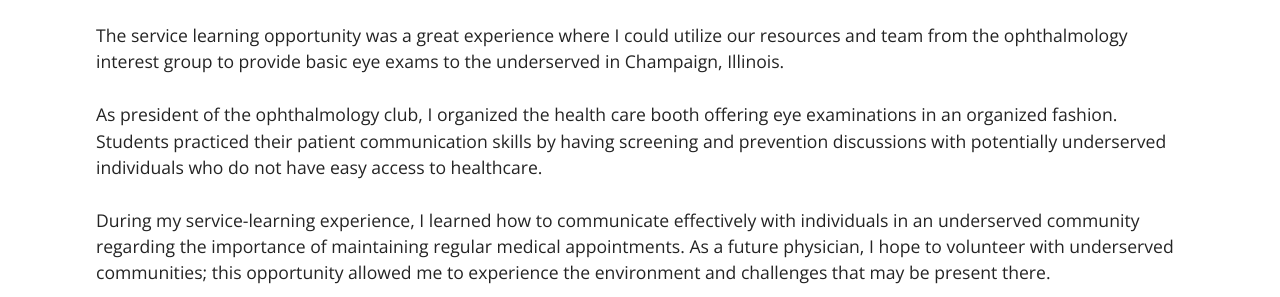
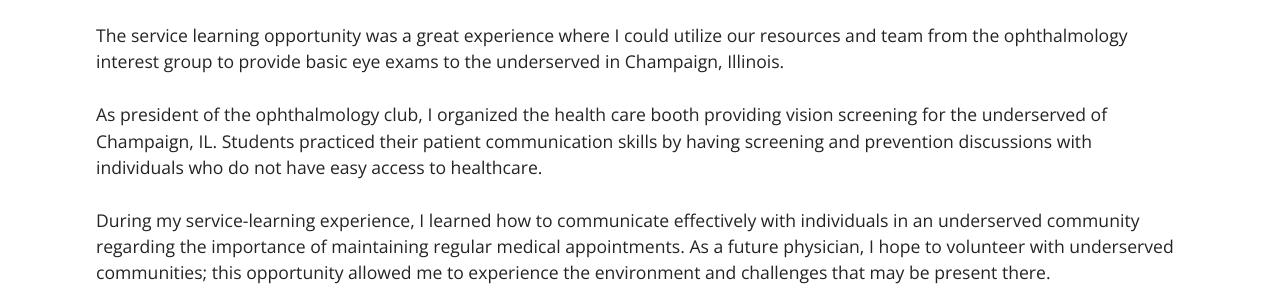
Before and after one commit to EyeCanDoIt/EyeCanDoIt.github.io, a Jekyll site: the page built from eyecarevent.md, in a window 1280 px wide. Shown: the part 1127-1424 px from the top of the page. Built offline with Jekyll 4.4.1, drawn with Linux system fonts in a browser that asks for light colours.

Commit message:
Update eyecarevent.md

```diff
--- a/eyecarevent.md
+++ b/eyecarevent.md
@@ -13,8 +13,7 @@ I could utilize our resources and team from the ophthalmology interest group to
 basic eye exams to the underserved in Champaign, Illinois.
 <br>
 <br>
-As president of the ophthalmology club, I organized the health care booth offering eye examinations in an organized fashion. Students practiced their patient
-communication skills by having screening and prevention discussions with potentially underserved individuals who do not have easy access to healthcare.
+As president of the ophthalmology club, I organized the health care booth providing vision screening for the underserved of Champaign, IL. Students practiced their patient communication skills by having screening and prevention discussions with individuals who do not have easy access to healthcare.
 <br>
 <br>
 During my service-learning experience, I learned how to communicate effectively with individuals in an underserved community regarding the importance of maintaining
```
